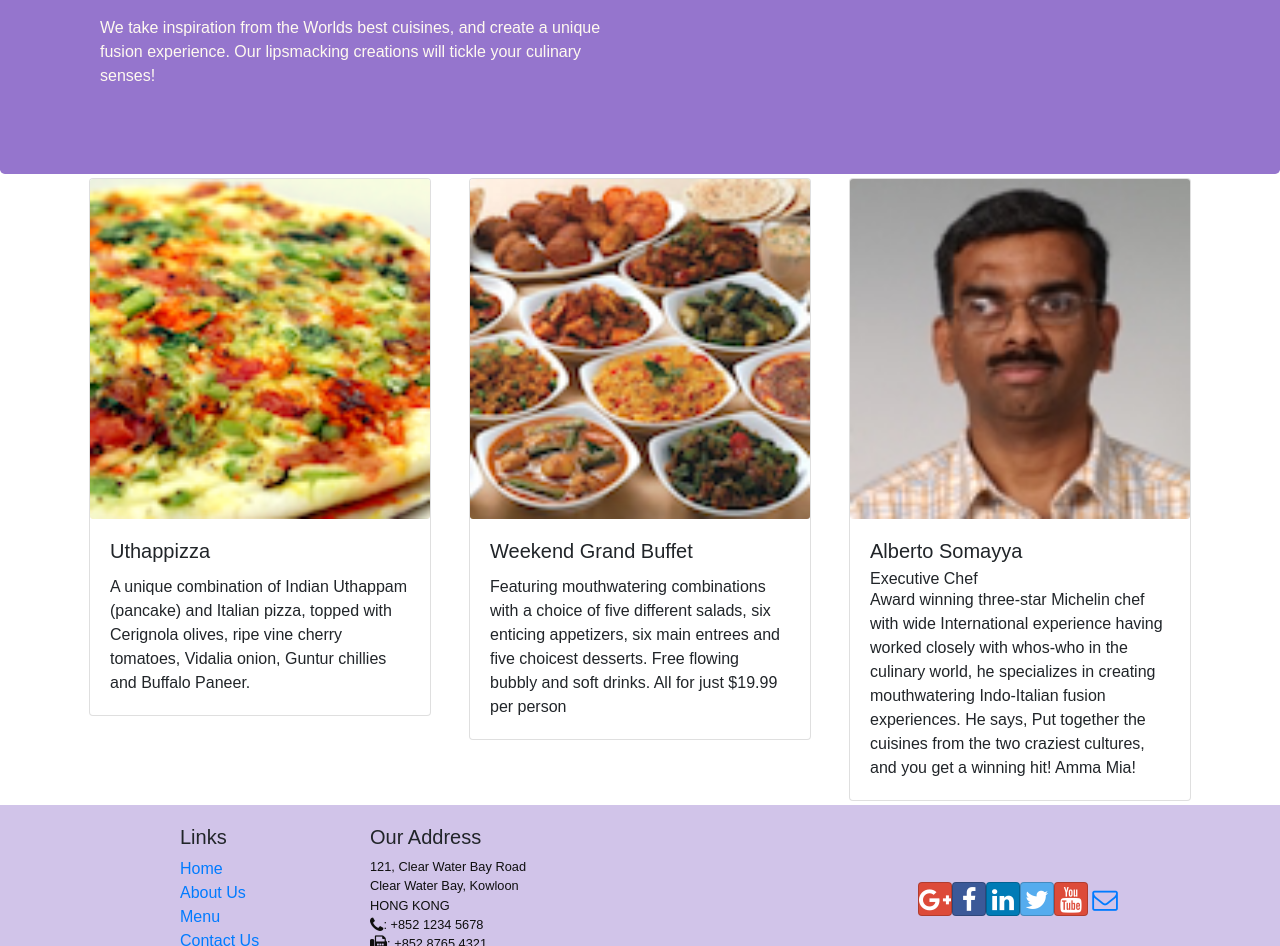
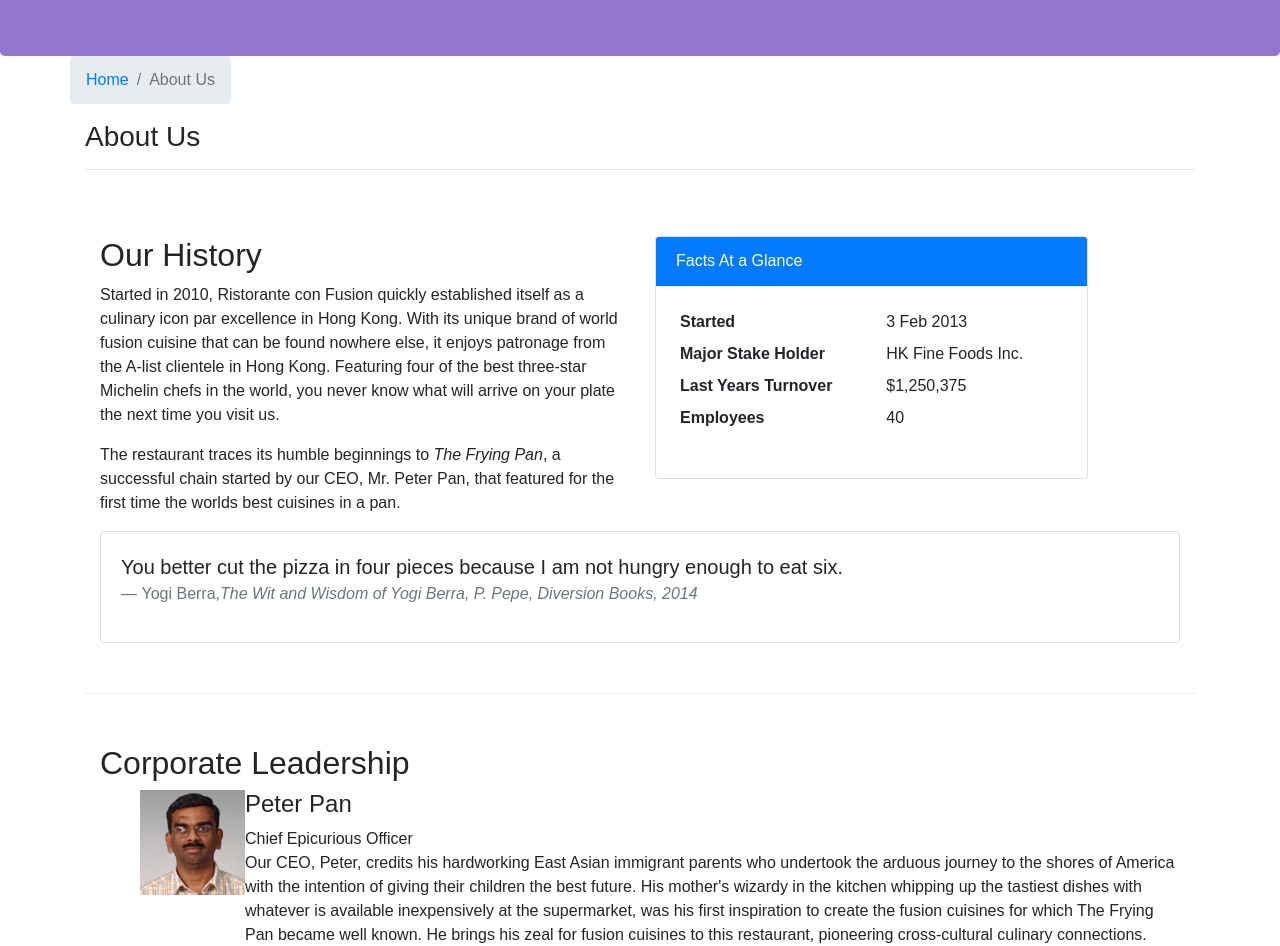
Before and after one commit to asitkdash/react-concepts, a React (Create React App) app: page /aboutus in a window 1280 px wide. Before the commit this address led to /home. Shown: the part 286-1232 px from the top of the page. Built offline with nearby package versions, Linux system fonts and the light colour scheme.

Commit message:
aboutus webpage

```diff
--- /dev/null
+++ b/src/components/AboutComponent.js
@@ -0,0 +1,101 @@
+import React from 'react';
+import { Breadcrumb, BreadcrumbItem, Card, CardBody, CardHeader, Media } from 'reactstrap';
+import { Link } from 'react-router-dom';
+
+function RenderLeader(leader) {
+
+  return(
+
+    <Media>
+      <Media left>
+        <img alt={leader.leader.name} src={leader.leader.image} />
+      </Media>
+
+      <Media body>
+        <Media heading>
+          {leader.leader.name}
+        </Media>
+        <Media>
+        {leader.leader.designation}
+        </Media>
+        <Media>
+        {leader.leader.description}
+        </Media>
+      </Media>
+    </Media>
+  );
+}
+
+function About(props) {
+
+  const leaders = props.leaders.map((leader) => {
+        return (
+            <Media list key={leader.id}>
+              <RenderLeader leader={leader} />
+            </Media>
+        );
+    });
+
+    return(
+        <div className="container">
+            <div className="row">
+                <Breadcrumb>
+                    <BreadcrumbItem><Link to="/home">Home</Link></BreadcrumbItem>
+                    <BreadcrumbItem active>About Us</BreadcrumbItem>
+                </Breadcrumb>
+                <div className="col-12">
+                    <h3>About Us</h3>
+                    <hr />
+                </div>
+            </div>
+            <div className="row row-content">
+                <div className="col-12 col-md-6">
+                    <h2>Our History</h2>
+                    <p>Started in 2010, Ristorante con Fusion quickly established itself as a culinary icon par excellence in Hong Kong. With its unique brand of world fusion cuisine that can be found nowhere else, it enjoys patronage from the A-list clientele in Hong Kong.  Featuring four of the best three-star Michelin chefs in the world, you never know what will arrive on your plate the next time you visit us.</p>
+                    <p>The restaurant traces its humble beginnings to <em>The Frying Pan</em>, a successful chain started by our CEO, Mr. Peter Pan, that featured for the first time the worlds best cuisines in a pan.</p>
+                </div>
+                <div className="col-12 col-md-5">
+                    <Card>
+                        <CardHeader className="bg-primary text-white">Facts At a Glance</CardHeader>
+                        <CardBody>
+                            <dl className="row p-1">
+                                <dt className="col-6">Started</dt>
+                                <dd className="col-6">3 Feb 2013</dd>
+                                <dt className="col-6">Major Stake Holder</dt>
+                                <dd className="col-6">HK Fine Foods Inc.</dd>
+                                <dt className="col-6">Last Years Turnover</dt>
+                                <dd className="col-6">$1,250,375</dd>
+                                <dt className="col-6">Employees</dt>
+                                <dd className="col-6">40</dd>
+                            </dl>
+                        </CardBody>
+                    </Card>
+                </div>
+                <div className="col-12">
+                    <Card>
+                        <CardBody className="bg-faded">
+                            <blockquote className="blockquote">
+                                <p className="mb-0">You better cut the pizza in four pieces because
+                                    I am not hungry enough to eat six.</p>
+                                <footer className="blockquote-footer">Yogi Berra,
+                                <cite title="Source Title">The Wit and Wisdom of Yogi Berra,
+                                    P. Pepe, Diversion Books, 2014</cite>
+                                </footer>
+                            </blockquote>
+                        </CardBody>
+                    </Card>
+                </div>
+            </div>
+            <div className="row row-content">
+                <div className="col-12">
+                    <h2>Corporate Leadership</h2>
+                </div>
+                <div className="col-12">
+                  {leaders}
+                </div>
+            </div>
+        </div>
+    );
+}
+
+export default About;
--- a/src/components/HeaderComponent.js
+++ b/src/components/HeaderComponent.js
@@ -34,12 +34,18 @@ class Header extends Component {
                   <NavLink className="nav-link" to="/home">
                     <span className="fa fa-home fa-lg"></span> Home
                   </NavLink>
+                </NavItem>
+                <NavItem>
                   <NavLink className="nav-link" to="/aboutus">
                     <span className="fa fa-info fa-lg"></span>About Us
                   </NavLink>
+                </NavItem>
+                <NavItem>
                   <NavLink className="nav-link" to="/menu">
                     <span className="fa fa-list fa-lg"></span> Menu
                   </NavLink>
+                </NavItem>
+                <NavItem>
                   <NavLink className="nav-link" to="/contactus">
                     <span className="fa fa-address-card fa-lg"></span>Contact Us
                   </NavLink>
--- a/src/components/MainComponent.js
+++ b/src/components/MainComponent.js
@@ -5,6 +5,7 @@ import DishDetail from './DishdetailComponent';
 import Header from './HeaderComponent'
 import Footer from './FooterComponent'
 import Contact from './ContactComponent';
+import About from './AboutComponent';
 import { DISHES } from '../shared/dishes';
 import { COMMENTS } from '../shared/comments';
 import { LEADERS } from '../shared/leaders';
@@ -49,8 +50,9 @@ class Main extends Component {
       <Switch>
         <Route path="/home" component = { HomePage } />
         <Route exact path="/menu" component = {() => <Menu dishes={this.state.dishes} />} />
-        <Route path="/menu/:dishId" component={DishWithId} />
-        <Route exact path='/contactus' component={Contact} />
+        <Route path="/menu/:dishId" component = {DishWithId} />
+        <Route exact path='/contactus' component = {Contact} />
+        <Route path='/aboutus' component = {() => <About leaders={this.state.leaders} />} />
         <Redirect to="/home" />
       </Switch>
       <Footer />
```
